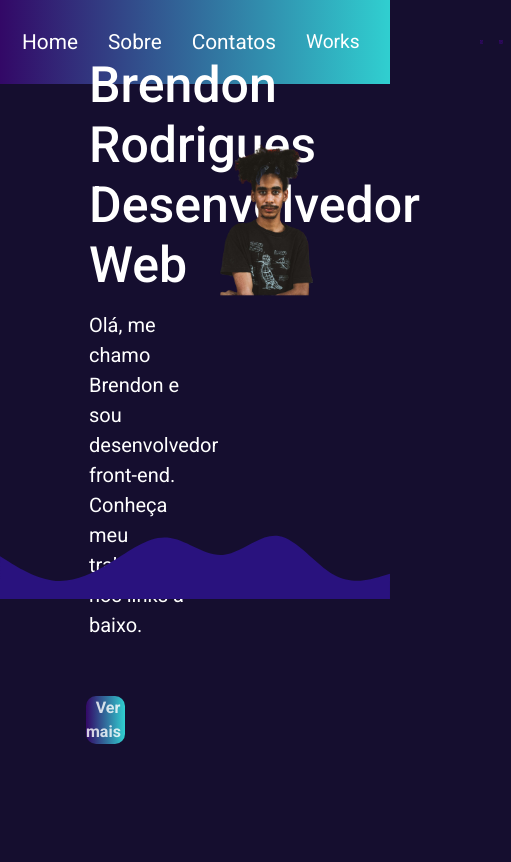
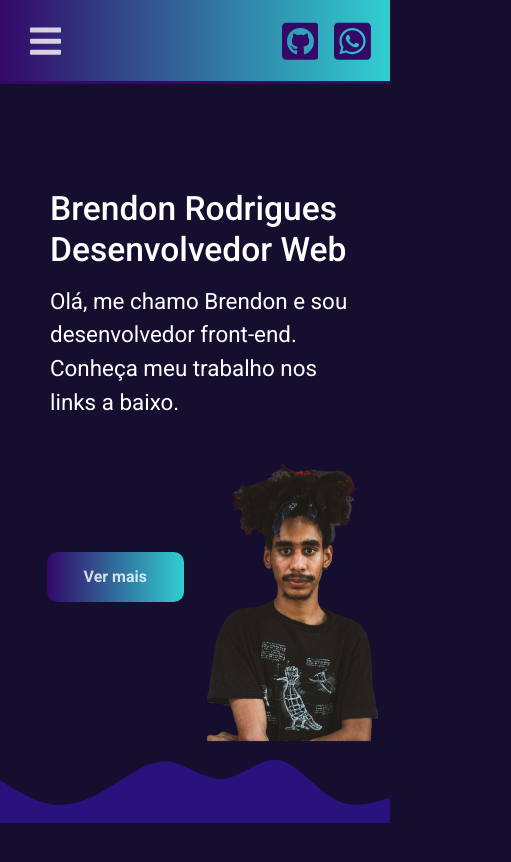
Before and after one commit to brendonrodri/Meu-Portfolio, a React (Create React App) app: page / in a window 390 px wide. Shown: the top 862 px of the page, 511 px wide, since content can reach past the window. Built offline with nearby package versions, Linux system fonts and the light colour scheme.

Commit message:
responsivo quase 80% finalizado

```diff
--- a/src/App.js
+++ b/src/App.js
@@ -1,4 +1,4 @@
-import React from "react"
+import React, {useState, useEffect} from "react"
 import { Routes, Route, BrowserRouter } from "react-router-dom"
 import HeaderComponent from "./Components/Header"
 import MainComponent from "./Components/Main"
--- a/src/Components/Contacts/index.js
+++ b/src/Components/Contacts/index.js
@@ -5,7 +5,7 @@ export default function ContactsMeComponent(){
     return(
         <>
         <S.SectionContainer>
-            <S.AboutMeDiv>
+            <S.ContactsDiv>
                 <S.ContainerTitle> Contatos</S.ContainerTitle>
                 <S.ContainerTextContacts>
                     <a href="https://www.linkedin.com/in/brendonrodri/">LinkedIn</a>
@@ -20,7 +20,7 @@ export default function ContactsMeComponent(){
                     <a href="mailto:rbrendonm@gmail.com">E-mail: rbrendonm@gmail.com</a>
                 </S.ContainerTextContacts>
 
-            </S.AboutMeDiv>
+            </S.ContactsDiv>
         </S.SectionContainer>
         {FooterComponent()}
         </>
--- a/src/Components/Header/index.js
+++ b/src/Components/Header/index.js
@@ -1,11 +1,29 @@
-import React, {useState} from "react"
+import React, {useState, useEffect} from "react"
 import {Link} from "react-router-dom"
-import {FaGithubSquare, FaWhatsappSquare} from "react-icons/fa"
+import {FaGithubSquare, FaWhatsappSquare, FaBars} from "react-icons/fa"
 import DropDownMenu from "./DropdownMenu"
 import * as S from "../styles"
 import "./styles.css"
-
-export default function HeaderComponent (){
+export default function HeaderComponent(){
+    const [width, setWidth] =useState(window.innerWidth);
+    const breakpoint = 700;
+    useEffect(() => {
+     const handleResizeWindow = () => setWidth(window.innerWidth);
+      window.addEventListener("resize", handleResizeWindow);
+      return () => {
+        window.removeEventListener("resize", handleResizeWindow);
+      };
+    }, []);
+    if (width > breakpoint) {
+      return (
+       <HeaderDesktop />
+      );
+    }
+    return (
+      <HeaderMobile />
+    );
+  }
+function HeaderDesktop (){
     const [menuswitch, setMenuswitch] = useState()
     return(
         <S.Header>
@@ -28,3 +46,34 @@ export default function HeaderComponent (){
         </S.Header>
     )
 }
+function HeaderMobile (){
+    const [menuswitch, setMenuswitch] = useState()
+    return(
+        <>
+        <S.Header>
+            <S.MenuMobileButton onClick={()=>{
+                setMenuswitch(!menuswitch)
+                console.log(menuswitch)
+            }}>
+                <FaBars />
+            </S.MenuMobileButton>
+            <S.SocialMedia>
+                <a href="https://github.com/brendonrodri" target="_blank"><FaGithubSquare className="SocialMediaIcons"/></a>
+                <a href="https://wa.me/5521983141408" target="_blank"><FaWhatsappSquare className="SocialMediaIcons" /></a>
+            </S.SocialMedia>
+        </S.Header>
+        { menuswitch  && (
+                        <S.MenuMobileList>
+                        <S.DropDownItem><Link to="/">Home</Link> </S.DropDownItem>
+                        <S.DropDownItem><Link to="/AboutMe">Sobre mim </Link> </S.DropDownItem>
+                        <S.DropDownItem><Link to="/Contacts">Contatos </Link> </S.DropDownItem>
+                        <S.DropDownItem><Link to="/Works">Works</Link> </S.DropDownItem>
+                    </S.MenuMobileList>
+            ) }
+        </>
+
+    )
+}
+export const MenuMobile = ()=>{
+
+}
--- a/src/Components/Header/styles.css
+++ b/src/Components/Header/styles.css
@@ -8,3 +8,10 @@
 .SocialMediaIcons:hover{
     padding: 0px;
 }
+
+@media (max-width: 480px){
+    .SocialMediaIcons{
+        width: 11vw;
+        height: 10vh;
+    }
+}
--- a/src/Components/styles.js
+++ b/src/Components/styles.js
@@ -5,6 +5,11 @@ export const Main = styled.main`
     justify-content: space-evenly;
     width: 100%;
     height: 46vh;
+    @media (max-width: 480px){
+        flex-direction: column;
+        height: 100%;
+        margin-bottom: 11px;
+    }
 `
 export const Header = styled.header`
     width: 100%;
@@ -13,12 +18,20 @@ export const Header = styled.header`
     justify-content: center;
     align-items: center;
     background-image: linear-gradient(to left, #30cfd0 0%, #330867 100%);
+    @media (max-width: 480px){
+        justify-content: space-evenly;
+        border-bottom: 3px solid #330867;
+    }
 
 `
 export const Footer = styled.footer`
     width: 100%;
     position: relative;
     top: 40px;
+    @media (max-width: 480px){
+        top: 0px;
+
+    }
 `
 export const Menu = styled.nav`
     display: flex;
@@ -49,6 +62,53 @@ export const MenuButton = styled.button`
     color: #fff;
     font-size: 1.2em;
     padding: 5px 15px;
+`
+export const MenuMobileButton = styled.button`
+    width: 5vw;
+    position: relative;
+    right: 18%;
+    background: none;
+    border: none;
+    padding: 15px;
+    svg{
+        width: 8vw;
+        height: 10vh;
+        color: rgba(255,255, 255, .8)
+    }
+`
+export const MenuMobileList = styled.ul`
+    display: block;
+    color: #fff;
+    position: relative;
+    top: 0px;
+    z-index: 11;
+    padding: 20px;
+    background-image: linear-gradient(to left, #30cfd0 0%, #330867 100%);
+    -webkit-animation: fadeIn .7s ease-in-out;
+    -moz-animation: fadeIn .7s ease-in-out;
+    -o-animation: fadeIn .7s ease-in-out;
+    animation: menufadeIn .7s ease-in-out;
+    @-webkit-keyframes menufadeIn {
+    0% { opacity: 0; }
+    100% { opacity: 1; }
+    }
+    @-moz-keyframes menufadeIn {
+        0% { opacity: 0;}
+        100% { opacity: 1; }
+    }
+    @-o-keyframes menufadeIn {
+        0% { opacity: 0;
+            transform: translateY(-30px); }
+        100% { opacity: 1; }
+    }
+    @keyframes menufadeIn {
+        from { opacity: 0;
+
+        }
+        to { opacity: 1;
+
+        }
+    }
 `
 export const MenuDropDown = styled.div`
     width: 13vw;
@@ -93,11 +153,21 @@ export const DropDownItem = styled.li`
     font-size: 1em;
     padding: 5px;
     list-style: none ;
+    @media (max-width: 480px){
+        a{
+            color: #fff;
+            font-size: 1.2em;
+            text-decoration: none;
+        }
+    }
 `
 export const SocialMedia = styled.div`
     display: flex;
     position: relative;
     left: 25%;
+    @media (max-width: 480px){
+        left: 19%;
+    }
 `
 export const DescriptionDiv = styled.div`
     display: flex;
@@ -144,16 +214,28 @@ export const DescriptionDiv = styled.div`
             transform: translateX(0px);
         }
     }
+    @media(max-width: 480px){
+        width: 80%;
+        height: 60vh;
+    }
 `
 export const TitleDescription = styled.h1`
     color: #fff;
     font-size: 50px;
     margin: 15px 0;
+    @media (max-width: 480px){
+        font-size: 2.1em;
+
+    }
 `
 export const Description = styled.p`
     width: 70%;
     color: #fff;
     font-size: 20px;
+    @media (max-width: 480px){
+        width: 100%;
+        font-size: 1.4em;
+    }
 `
 export const SeeMoreButton = styled.button`
     width: 10vw;
@@ -178,10 +260,18 @@ export const SeeMoreButton = styled.button`
         text-decoration: none;
         padding: 5px;
     }
+    @media (max-width: 480px){
+        width: 35vw;
+        top: 20%;
+
+    }
 `
 export const ProfilePicDiv = styled.div`
   width: 30%;
-  height: 50vh;
+  @media(max-width: 480px){
+    width: 100%;
+    height: 16vh;
+  }
 `
 export const ProfilePic= styled.img`
   width: 90% ;
@@ -189,6 +279,13 @@ export const ProfilePic= styled.img`
 position: relative;
 top: 57px;
 right: 20px;
+@media(max-width: 480px){
+    width: 50vw;
+    top: -100%;
+    left: 50%;
+    position: relative;
+    z-index: unset;
+  }
 `
 export const CarouselContainer = styled.section`
     width: 65%;
@@ -290,26 +387,56 @@ export const SectionContainer = styled.section`
         color: #fff;
         text-align: center;
     }
+    @media (max-width: 480px){
+        width: 100%;
+        height: 50vh;
+        margin-bottom: 53%;
+    }
 `
 export const ContainerTitle = styled.h2`
     font-size: 2em;
+    @media (max-width: 480px){
+        ;
+    }
 `
 export const ContainerText = styled.p`
-    font-size: 1.2em;
+    font-size: 1.3em;
     margin: 20px 0;
     width: 70%;
     text-align: justify;
+    @media (max-width: 480px){
+        width: 100%;
+        padding: 0 30px;
+         font-size: 16px;
+    }
 `
 export const ContainerTextContacts = styled.p`
     font-size: 1.2em;
     margin: 5px 0;
     width: 100%;
     text-align: center;
+    @media (max-width: 480px){
+        font-size: 1.5em;
+        position: relative;
+    }
+`
+export const ContactsDiv = styled.div`
+display: flex;
+    flex-direction: column;
+    align-items: center;
+    position: relative;
+    top: 60px;
+    @media (max-width: 480px){
+        top: 10px;
+    }
 `
 export const AboutMeDiv = styled.div`
     display: flex;
     flex-direction: column;
     align-items: center;
     position: relative;
-    top: 60px;
+    top: 70px;
+    @media (max-width: 480px){
+        top: 120px;
+    }
 `
```
